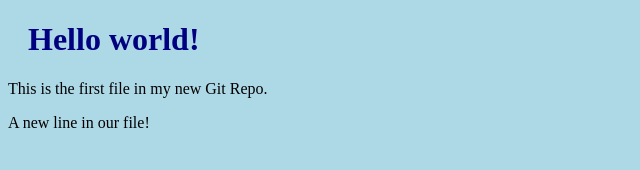
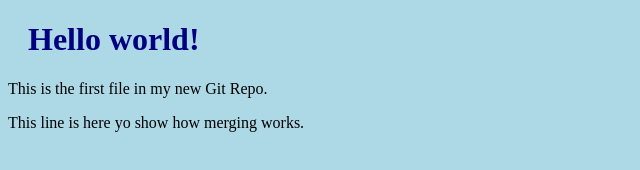
Before and after one commit to joseluishernandezclaros/joseluishernandezclaros.github.io, a plain HTML site: page index2.html in a window 1280 px wide. Shown: the whole page, without its empty margins (0-640 px from the left). Drawn offline with Linux system fonts and the light colour scheme.

Commit message:
cambios en index.html con archivo de emergencia

```diff
--- a/index2.html
+++ b/index2.html
@@ -8,6 +8,6 @@
 
 <h1>Hello world!</h1>
 <p>This is the first file in my new Git Repo.</p>
-<p>A new line in our file!</p>
+<p>This line is here yo show how merging works.</p>
 </body>
 </html>
```
